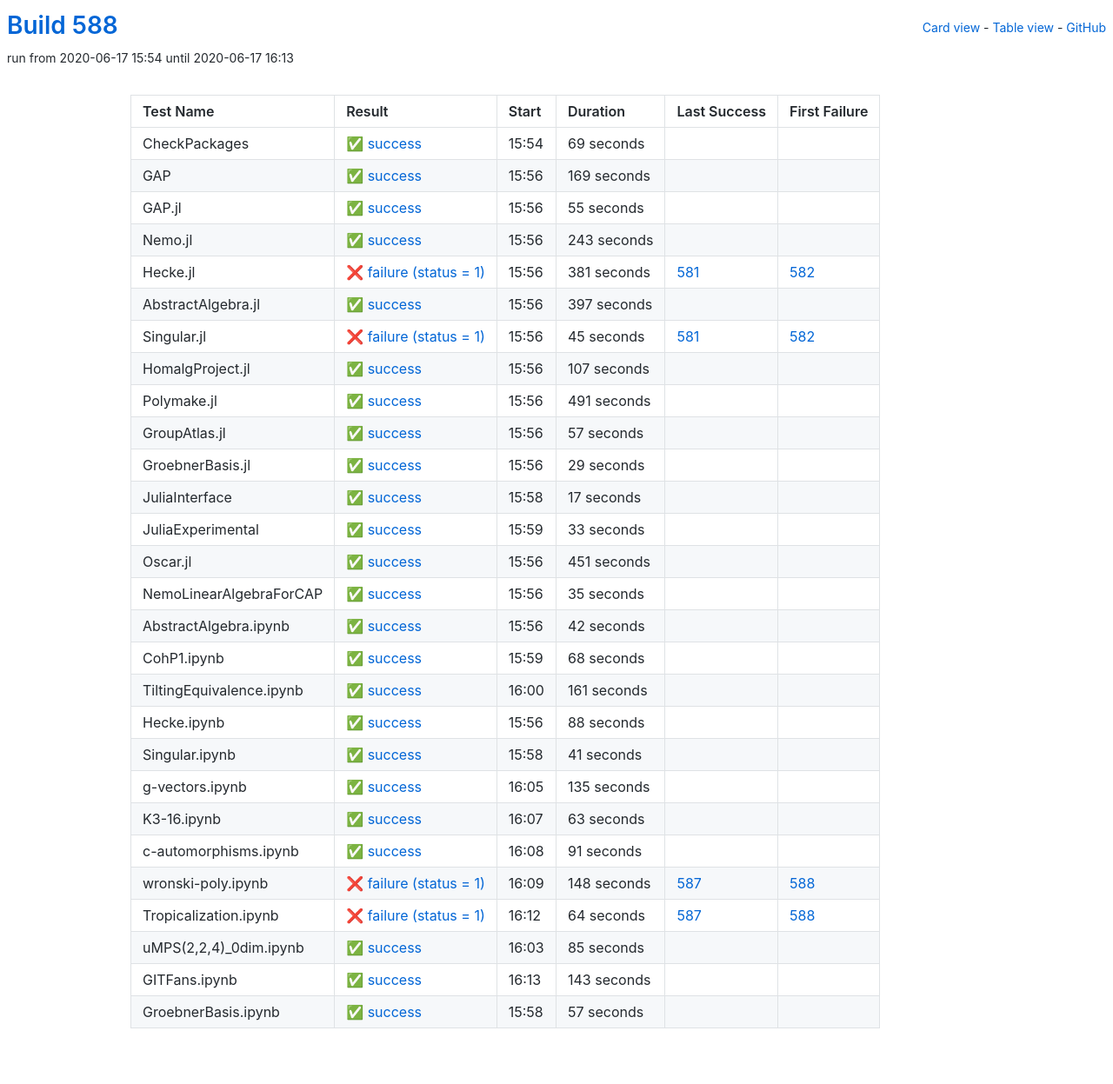
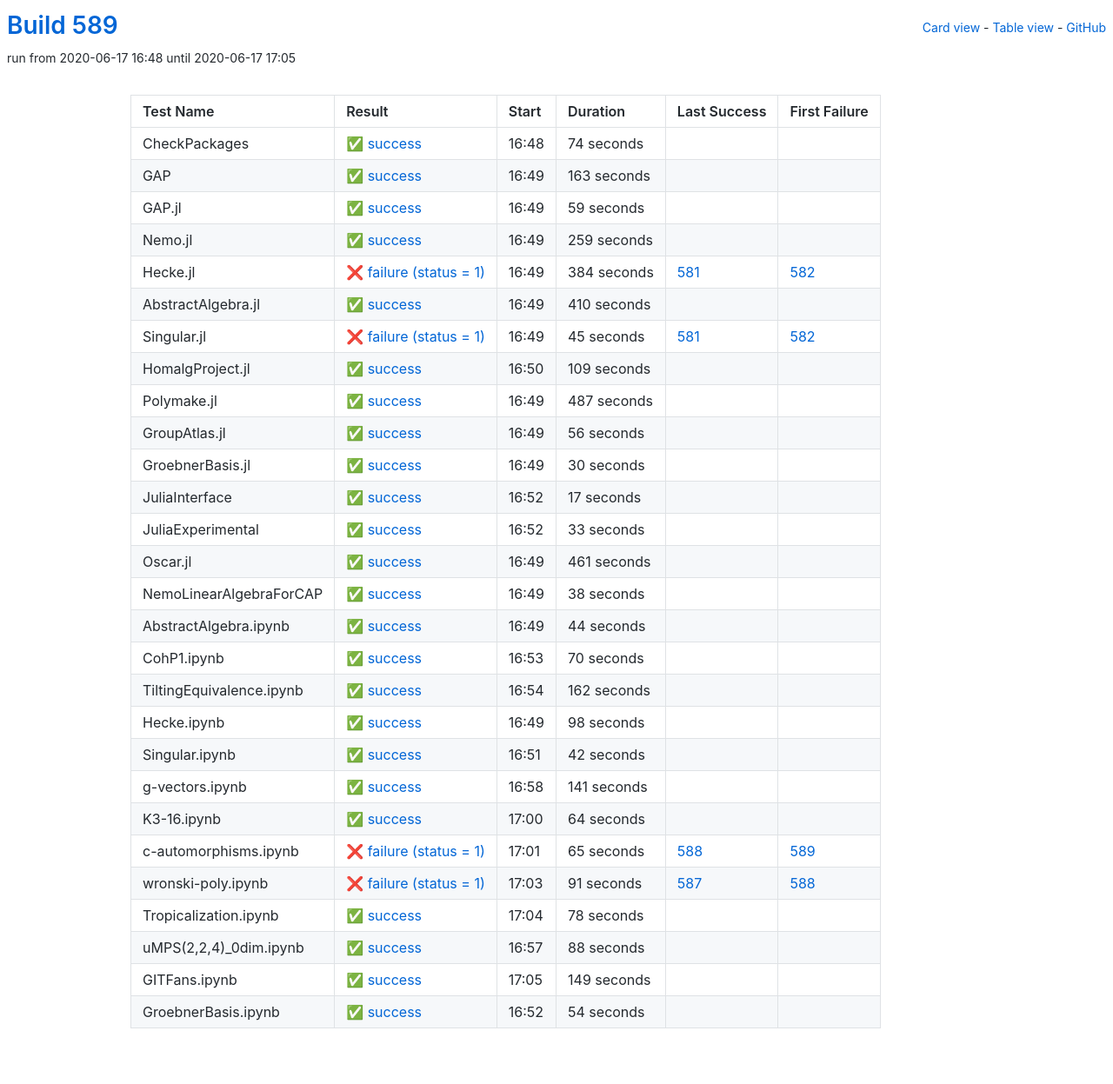
Before and after one commit to oscar-system/oscar-ci-status-1.4, a Jekyll site: the page built from table.html, in a window 1280 px wide. Shown: the whole page at 87% size. Built offline with Jekyll 4.4.1, drawn with Linux system fonts in a browser that asks for light colours.

Commit message:
Build #589

```diff
--- a/_data/ci.yml
+++ b/_data/ci.yml
@@ -1,6 +1,6 @@
 ---
-build: 588
-build_url: https://oscarci.mathematik.uni-kl.de/job/oscar-julia-1.4/588/
+build: 589
+build_url: https://oscarci.mathematik.uni-kl.de/job/oscar-julia-1.4/589/
 job: oscar-julia-1.4
 organization: oscar-system
 repo: oscar-ci-status-1.4
@@ -8,80 +8,80 @@ repourl: https://github.com/oscar-system/oscar-ci-status-1.4
 tests:
 - name: CheckPackages
   id: checkpackages
-  log: https://oscarci.mathematik.uni-kl.de/job/oscar-julia-1.4/588/artifact/logs/build-588/CheckPackages.log
-  start: 2020-06-17 15:54
+  log: https://oscarci.mathematik.uni-kl.de/job/oscar-julia-1.4/589/artifact/logs/build-589/CheckPackages.log
+  start: 2020-06-17 16:48
   success: true
   exitcode: 0
   status: success
-  duration: 69
+  duration: 74
   last_success: false
   last_success_url:
   first_failure: false
   first_failure_url:
 - name: GAP
   id: gap
-  log: https://oscarci.mathematik.uni-kl.de/job/oscar-julia-1.4/588/artifact/logs/build-588/GAP.log
-  start: 2020-06-17 15:56
+  log: https://oscarci.mathematik.uni-kl.de/job/oscar-julia-1.4/589/artifact/logs/build-589/GAP.log
+  start: 2020-06-17 16:49
   success: true
   exitcode: 0
   status: success
-  duration: 169
+  duration: 163
   last_success: false
   last_success_url:
   first_failure: false
   first_failure_url:
 - name: GAP.jl
   id: gap-jl
-  log: https://oscarci.mathematik.uni-kl.de/job/oscar-julia-1.4/588/artifact/logs/build-588/GAP.jl.log
-  start: 2020-06-17 15:56
+  log: https://oscarci.mathematik.uni-kl.de/job/oscar-julia-1.4/589/artifact/logs/build-589/GAP.jl.log
+  start: 2020-06-17 16:49
   success: true
   exitcode: 0
   status: success
-  duration: 55
+  duration: 59
   last_success: false
   last_success_url:
   first_failure: false
   first_failure_url:
 - name: Nemo.jl
   id: nemo-jl
-  log: https://oscarci.mathematik.uni-kl.de/job/oscar-julia-1.4/588/artifact/logs/build-588/Nemo.jl.log
-  start: 2020-06-17 15:56
+  log: https://oscarci.mathematik.uni-kl.de/job/oscar-julia-1.4/589/artifact/logs/build-589/Nemo.jl.log
+  start: 2020-06-17 16:49
   success: true
   exitcode: 0
   status: success
-  duration: 243
+  duration: 259
   last_success: false
   last_success_url:
   first_failure: false
   first_failure_url:
 - name: Hecke.jl
   id: hecke-jl
-  log: https://oscarci.mathematik.uni-kl.de/job/oscar-julia-1.4/588/artifact/logs/build-588/Hecke.jl.log
-  start: 2020-06-17 15:56
+  log: https://oscarci.mathematik.uni-kl.de/job/oscar-julia-1.4/589/artifact/logs/build-589/Hecke.jl.log
+  start: 2020-06-17 16:49
   success: false
   exitcode: 1
   status: failure
-  duration: 381
+  duration: 384
   last_success: 581
   last_success_url: https://oscarci.mathematik.uni-kl.de/job/oscar-julia-1.4/581/
   first_failure: 582
   first_failure_url: https://oscarci.mathematik.uni-kl.de/job/oscar-julia-1.4/582/
 - name: AbstractAlgebra.jl
   id: abstractalgebra-jl
-  log: https://oscarci.mathematik.uni-kl.de/job/oscar-julia-1.4/588/artifact/logs/build-588/AbstractAlgebra.jl.log
-  start: 2020-06-17 15:56
+  log: https://oscarci.mathematik.uni-kl.de/job/oscar-julia-1.4/589/artifact/logs/build-589/AbstractAlgebra.jl.log
+  start: 2020-06-17 16:49
   success: true
   exitcode: 0
   status: success
-  duration: 397
+  duration: 410
   last_success: false
   last_success_url:
   first_failure: false
   first_failure_url:
 - name: Singular.jl
   id: singular-jl
-  log: https://oscarci.mathematik.uni-kl.de/job/oscar-julia-1.4/588/artifact/logs/build-588/Singular.jl.log
-  start: 2020-06-17 15:56
+  log: https://oscarci.mathematik.uni-kl.de/job/oscar-julia-1.4/589/artifact/logs/build-589/Singular.jl.log
+  start: 2020-06-17 16:49
   success: false
   exitcode: 1
   status: failure
@@ -92,56 +92,56 @@ tests:
   first_failure_url: https://oscarci.mathematik.uni-kl.de/job/oscar-julia-1.4/582/
 - name: HomalgProject.jl
   id: homalgproject-jl
-  log: https://oscarci.mathematik.uni-kl.de/job/oscar-julia-1.4/588/artifact/logs/build-588/HomalgProject.jl.log
-  start: 2020-06-17 15:56
+  log: https://oscarci.mathematik.uni-kl.de/job/oscar-julia-1.4/589/artifact/logs/build-589/HomalgProject.jl.log
+  start: 2020-06-17 16:50
   success: true
   exitcode: 0
   status: success
-  duration: 107
+  duration: 109
   last_success: false
   last_success_url:
   first_failure: false
   first_failure_url:
 - name: Polymake.jl
   id: polymake-jl
-  log: https://oscarci.mathematik.uni-kl.de/job/oscar-julia-1.4/588/artifact/logs/build-588/Polymake.jl.log
-  start: 2020-06-17 15:56
+  log: https://oscarci.mathematik.uni-kl.de/job/oscar-julia-1.4/589/artifact/logs/build-589/Polymake.jl.log
+  start: 2020-06-17 16:49
   success: true
   exitcode: 0
   status: success
-  duration: 491
+  duration: 487
   last_success: false
   last_success_url:
   first_failure: false
   first_failure_url:
 - name: GroupAtlas.jl
   id: groupatlas-jl
-  log: https://oscarci.mathematik.uni-kl.de/job/oscar-julia-1.4/588/artifact/logs/build-588/GroupAtlas.jl.log
-  start: 2020-06-17 15:56
+  log: https://oscarci.mathematik.uni-kl.de/job/oscar-julia-1.4/589/artifact/logs/build-589/GroupAtlas.jl.log
+  start: 2020-06-17 16:49
   success: true
   exitcode: 0
   status: success
-  duration: 57
+  duration: 56
   last_success: false
   last_success_url:
   first_failure: false
   first_failure_url:
 - name: GroebnerBasis.jl
   id: groebnerbasis-jl
-  log: https://oscarci.mathematik.uni-kl.de/job/oscar-julia-1.4/588/artifact/logs/build-588/GroebnerBasis.jl.log
-  start: 2020-06-17 15:56
+  log: https://oscarci.mathematik.uni-kl.de/job/oscar-julia-1.4/589/artifact/logs/build-589/GroebnerBasis.jl.log
+  start: 2020-06-17 16:49
   success: true
   exitcode: 0
   status: success
-  duration: 29
+  duration: 30
   last_success: false
   last_success_url:
   first_failure: false
   first_failure_url:
 - name: JuliaInterface
   id: juliainterface
-  log: https://oscarci.mathematik.uni-kl.de/job/oscar-julia-1.4/588/artifact/logs/build-588/JuliaInterface.log
-  start: 2020-06-17 15:58
+  log: https://oscarci.mathematik.uni-kl.de/job/oscar-julia-1.4/589/artifact/logs/build-589/JuliaInterface.log
+  start: 2020-06-17 16:52
   success: true
   exitcode: 0
   status: success
@@ -152,8 +152,8 @@ tests:
   first_failure_url:
 - name: JuliaExperimental
   id: juliaexperimental
-  log: https://oscarci.mathematik.uni-kl.de/job/oscar-julia-1.4/588/artifact/logs/build-588/JuliaExperimental.log
-  start: 2020-06-17 15:59
+  log: https://oscarci.mathematik.uni-kl.de/job/oscar-julia-1.4/589/artifact/logs/build-589/JuliaExperimental.log
+  start: 2020-06-17 16:52
   success: true
   exitcode: 0
   status: success
@@ -164,32 +164,80 @@ tests:
   first_failure_url:
 - name: Oscar.jl
   id: oscar-jl
-  log: https://oscarci.mathematik.uni-kl.de/job/oscar-julia-1.4/588/artifact/logs/build-588/Oscar.jl.log
-  start: 2020-06-17 15:56
+  log: https://oscarci.mathematik.uni-kl.de/job/oscar-julia-1.4/589/artifact/logs/build-589/Oscar.jl.log
+  start: 2020-06-17 16:49
   success: true
   exitcode: 0
   status: success
-  duration: 451
+  duration: 461
   last_success: false
   last_success_url:
   first_failure: false
   first_failure_url:
 - name: NemoLinearAlgebraForCAP
   id: nemolinearalgebraforcap
-  log: https://oscarci.mathematik.uni-kl.de/job/oscar-julia-1.4/588/artifact/logs/build-588/NemoLinearAlgebraForCAP.log
-  start: 2020-06-17 15:56
+  log: https://oscarci.mathematik.uni-kl.de/job/oscar-julia-1.4/589/artifact/logs/build-589/NemoLinearAlgebraForCAP.log
+  start: 2020-06-17 16:49
   success: true
   exitcode: 0
   status: success
-  duration: 35
+  duration: 38
   last_success: false
   last_success_url:
   first_failure: false
   first_failure_url:
 - name: AbstractAlgebra.ipynb
   id: abstractalgebra-ipynb
-  log: https://oscarci.mathematik.uni-kl.de/job/oscar-julia-1.4/588/artifact/logs/build-588/AbstractAlgebra.ipynb.log
-  start: 2020-06-17 15:56
+  log: https://oscarci.mathematik.uni-kl.de/job/oscar-julia-1.4/589/artifact/logs/build-589/AbstractAlgebra.ipynb.log
+  start: 2020-06-17 16:49
+  success: true
+  exitcode: 0
+  status: success
+  duration: 44
+  last_success: false
+  last_success_url:
+  first_failure: false
+  first_failure_url:
+- name: CohP1.ipynb
+  id: cohp1-ipynb
+  log: https://oscarci.mathematik.uni-kl.de/job/oscar-julia-1.4/589/artifact/logs/build-589/CohP1.ipynb.log
+  start: 2020-06-17 16:53
+  success: true
+  exitcode: 0
+  status: success
+  duration: 70
+  last_success: false
+  last_success_url:
+  first_failure: false
+  first_failure_url:
+- name: TiltingEquivalence.ipynb
+  id: tiltingequivalence-ipynb
+  log: https://oscarci.mathematik.uni-kl.de/job/oscar-julia-1.4/589/artifact/logs/build-589/TiltingEquivalence.ipynb.log
+  start: 2020-06-17 16:54
+  success: true
+  exitcode: 0
+  status: success
+  duration: 162
+  last_success: false
+  last_success_url:
+  first_failure: false
+  first_failure_url:
+- name: Hecke.ipynb
+  id: hecke-ipynb
+  log: https://oscarci.mathematik.uni-kl.de/job/oscar-julia-1.4/589/artifact/logs/build-589/Hecke.ipynb.log
+  start: 2020-06-17 16:49
+  success: true
+  exitcode: 0
+  status: success
+  duration: 98
+  last_success: false
+  last_success_url:
+  first_failure: false
+  first_failure_url:
+- name: Singular.ipynb
+  id: singular-ipynb
+  log: https://oscarci.mathematik.uni-kl.de/job/oscar-julia-1.4/589/artifact/logs/build-589/Singular.ipynb.log
+  start: 2020-06-17 16:51
   success: true
   exitcode: 0
   status: success
@@ -198,34 +246,70 @@ tests:
   last_success_url:
   first_failure: false
   first_failure_url:
-- name: CohP1.ipynb
-  id: cohp1-ipynb
-  log: https://oscarci.mathematik.uni-kl.de/job/oscar-julia-1.4/588/artifact/logs/build-588/CohP1.ipynb.log
-  start: 2020-06-17 15:59
+- name: g-vectors.ipynb
+  id: g-vectors-ipynb
+  log: https://oscarci.mathematik.uni-kl.de/job/oscar-julia-1.4/589/artifact/logs/build-589/g-vectors.ipynb.log
+  start: 2020-06-17 16:58
   success: true
   exitcode: 0
   status: success
-  duration: 68
+  duration: 141
   last_success: false
   last_success_url:
   first_failure: false
   first_failure_url:
-- name: TiltingEquivalence.ipynb
-  id: tiltingequivalence-ipynb
-  log: https://oscarci.mathematik.uni-kl.de/job/oscar-julia-1.4/588/artifact/logs/build-588/TiltingEquivalence.ipynb.log
-  start: 2020-06-17 16:00
+- name: K3-16.ipynb
+  id: k3-16-ipynb
+  log: https://oscarci.mathematik.uni-kl.de/job/oscar-julia-1.4/589/artifact/logs/build-589/K3-16.ipynb.log
+  start: 2020-06-17 17:00
   success: true
   exitcode: 0
   status: success
-  duration: 161
+  duration: 64
   last_success: false
   last_success_url:
   first_failure: false
   first_failure_url:
-- name: Hecke.ipynb
-  id: hecke-ipynb
-  log: https://oscarci.mathematik.uni-kl.de/job/oscar-julia-1.4/588/artifact/logs/build-588/Hecke.ipynb.log
-  start: 2020-06-17 15:56
+- name: c-automorphisms.ipynb
+  id: c-automorphisms-ipynb
+  log: https://oscarci.mathematik.uni-kl.de/job/oscar-julia-1.4/589/artifact/logs/build-589/c-automorphisms.ipynb.log
+  start: 2020-06-17 17:01
+  success: false
+  exitcode: 1
+  status: failure
+  duration: 65
+  last_success: 588
+  last_success_url: https://oscarci.mathematik.uni-kl.de/job/oscar-julia-1.4/588/
+  first_failure: 589
+  first_failure_url: https://oscarci.mathematik.uni-kl.de/job/oscar-julia-1.4/589/
+- name: wronski-poly.ipynb
+  id: wronski-poly-ipynb
+  log: https://oscarci.mathematik.uni-kl.de/job/oscar-julia-1.4/589/artifact/logs/build-589/wronski-poly.ipynb.log
+  start: 2020-06-17 17:03
+  success: false
+  exitcode: 1
+  status: failure
+  duration: 91
+  last_success: 587
+  last_success_url: https://oscarci.mathematik.uni-kl.de/job/oscar-julia-1.4/587/
+  first_failure: 588
+  first_failure_url: https://oscarci.mathematik.uni-kl.de/job/oscar-julia-1.4/588/
+- name: Tropicalization.ipynb
+  id: tropicalization-ipynb
+  log: https://oscarci.mathematik.uni-kl.de/job/oscar-julia-1.4/589/artifact/logs/build-589/Tropicalization.ipynb.log
+  start: 2020-06-17 17:04
+  success: true
+  exitcode: 0
+  status: success
+  duration: 78
+  last_success: false
+  last_success_url:
+  first_failure: false
+  first_failure_url:
+- name: uMPS(2,2,4)_0dim.ipynb
+  id: umps-2-2-4-0dim-ipynb
+  log: https://oscarci.mathematik.uni-kl.de/job/oscar-julia-1.4/589/artifact/logs/build-589/uMPS-2-2-4-_0dim.ipynb.log
+  start: 2020-06-17 16:57
   success: true
   exitcode: 0
   status: success
@@ -234,110 +318,26 @@ tests:
   last_success_url:
   first_failure: false
   first_failure_url:
-- name: Singular.ipynb
-  id: singular-ipynb
-  log: https://oscarci.mathematik.uni-kl.de/job/oscar-julia-1.4/588/artifact/logs/build-588/Singular.ipynb.log
-  start: 2020-06-17 15:58
+- name: GITFans.ipynb
+  id: gitfans-ipynb
+  log: https://oscarci.mathematik.uni-kl.de/job/oscar-julia-1.4/589/artifact/logs/build-589/GITFans.ipynb.log
+  start: 2020-06-17 17:05
   success: true
   exitcode: 0
   status: success
-  duration: 41
-  last_success: false
-  last_success_url:
-  first_failure: false
-  first_failure_url:
-- name: g-vectors.ipynb
-  id: g-vectors-ipynb
-  log: https://oscarci.mathematik.uni-kl.de/job/oscar-julia-1.4/588/artifact/logs/build-588/g-vectors.ipynb.log
-  start: 2020-06-17 16:05
-  success: true
-  exitcode: 0
-  status: success
-  duration: 135
-  last_success: false
-  last_success_url:
-  first_failure: false
-  first_failure_url:
-- name: K3-16.ipynb
-  id: k3-16-ipynb
-  log: https://oscarci.mathematik.uni-kl.de/job/oscar-julia-1.4/588/artifact/logs/build-588/K3-16.ipynb.log
-  start: 2020-06-17 16:07
-  success: true
-  exitcode: 0
-  status: success
-  duration: 63
-  last_success: false
-  last_success_url:
-  first_failure: false
-  first_failure_url:
-- name: c-automorphisms.ipynb
-  id: c-automorphisms-ipynb
-  log: https://oscarci.mathematik.uni-kl.de/job/oscar-julia-1.4/588/artifact/logs/build-588/c-automorphisms.ipynb.log
-  start: 2020-06-17 16:08
-  success: true
-  exitcode: 0
-  status: success
-  duration: 91
-  last_success: false
-  last_success_url:
-  first_failure: false
-  first_failure_url:
-- name: wronski-poly.ipynb
-  id: wronski-poly-ipynb
-  log: https://oscarci.mathematik.uni-kl.de/job/oscar-julia-1.4/588/artifact/logs/build-588/wronski-poly.ipynb.log
-  start: 2020-06-17 16:09
-  success: false
-  exitcode: 1
-  status: failure
-  duration: 148
-  last_success: 587
-  last_success_url: https://oscarci.mathematik.uni-kl.de/job/oscar-julia-1.4/587/
-  first_failure: 588
-  first_failure_url: https://oscarci.mathematik.uni-kl.de/job/oscar-julia-1.4/588/
-- name: Tropicalization.ipynb
-  id: tropicalization-ipynb
-  log: https://oscarci.mathematik.uni-kl.de/job/oscar-julia-1.4/588/artifact/logs/build-588/Tropicalization.ipynb.log
-  start: 2020-06-17 16:12
-  success: false
-  exitcode: 1
-  status: failure
-  duration: 64
-  last_success: 587
-  last_success_url: https://oscarci.mathematik.uni-kl.de/job/oscar-julia-1.4/587/
-  first_failure: 588
-  first_failure_url: https://oscarci.mathematik.uni-kl.de/job/oscar-julia-1.4/588/
-- name: uMPS(2,2,4)_0dim.ipynb
-  id: umps-2-2-4-0dim-ipynb
-  log: https://oscarci.mathematik.uni-kl.de/job/oscar-julia-1.4/588/artifact/logs/build-588/uMPS-2-2-4-_0dim.ipynb.log
-  start: 2020-06-17 16:03
-  success: true
-  exitcode: 0
-  status: success
-  duration: 85
-  last_success: false
-  last_success_url:
-  first_failure: false
-  first_failure_url:
-- name: GITFans.ipynb
-  id: gitfans-ipynb
-  log: https://oscarci.mathematik.uni-kl.de/job/oscar-julia-1.4/588/artifact/logs/build-588/GITFans.ipynb.log
-  start: 2020-06-17 16:13
-  success: true
-  exitcode: 0
-  status: success
-  duration: 143
+  duration: 149
   last_success: false
   last_success_url:
   first_failure: false
   first_failure_url:
 - name: GroebnerBasis.ipynb
   id: groebnerbasis-ipynb
-  log: https://oscarci.mathematik.uni-kl.de/job/oscar-julia-1.4/588/artifact/logs/build-588/GroebnerBasis.ipynb.log
-  start: 2020-06-17 15:58
+  log: https://oscarci.mathematik.uni-kl.de/job/oscar-julia-1.4/589/artifact/logs/build-589/GroebnerBasis.ipynb.log
+  start: 2020-06-17 16:52
   success: true
   exitcode: 0
   status: success
-  duration: 57
+  duration: 54
   last_success: false
   last_success_url:
   first_failure: false
```
Also changed, not shown: README.md.
